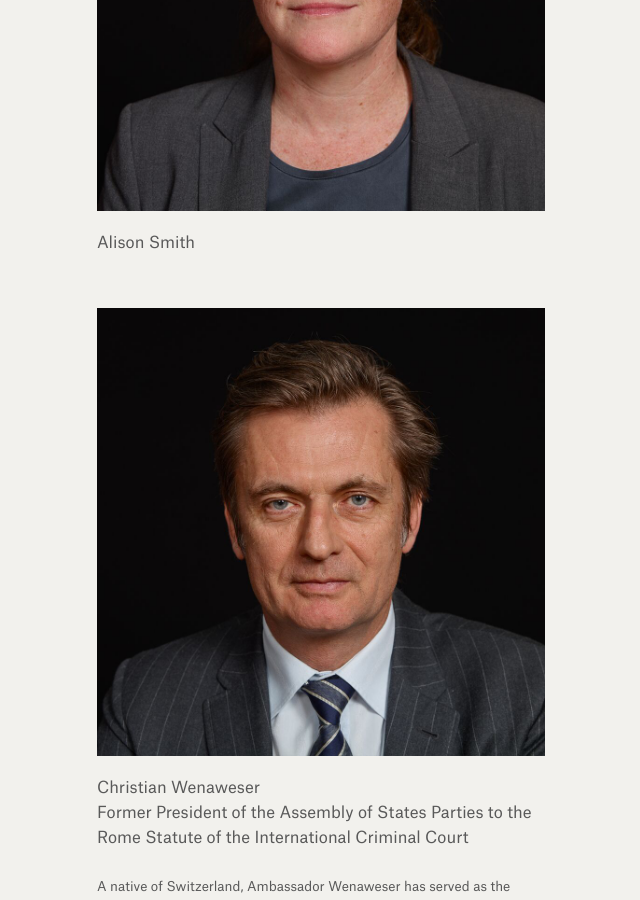
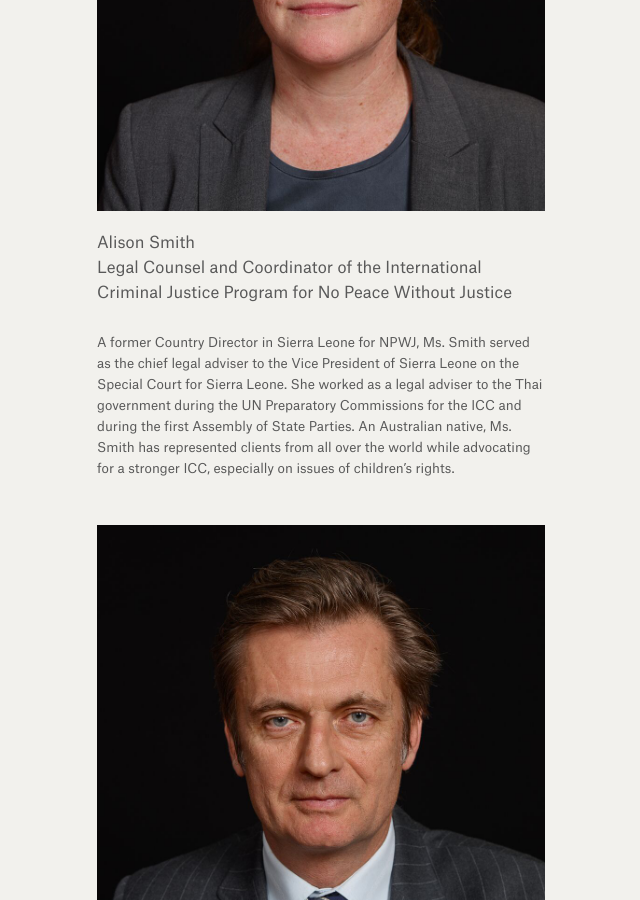
Before and after one commit to weights-and-measures/weights-and-measures.github.io, a Jekyll site: the page built from photographs.html, in a window 1280 px wide and 900 px high, scrolled down 27551 px. Shown: the whole window, without its empty margins (319-959 px from the left). Built offline with Jekyll 4.4.1, drawn with Linux system fonts in a browser that asks for light colours.

Commit message:
Updated Alison Smith

```diff
--- a/_photographs/alison-smith.markdown
+++ b/_photographs/alison-smith.markdown
@@ -6,4 +6,7 @@
 
 ![Alison Smith.jpeg](/uploads/Alison%20Smith.jpeg)
 
-Alison Smith
+Alison Smith <br> Legal Counsel and Coordinator of the International Criminal Justice Program for No Peace Without Justice
+
+
+A former Country Director in Sierra Leone for NPWJ, Ms. Smith served as the chief legal adviser to the Vice President of Sierra Leone on the Special Court for Sierra Leone. She worked as a legal adviser to the Thai government during the UN Preparatory Commissions for the ICC and during the first Assembly of State Parties. An Australian native, Ms. Smith has represented clients from all over the world while advocating for a stronger ICC, especially on issues of children’s rights.
```
